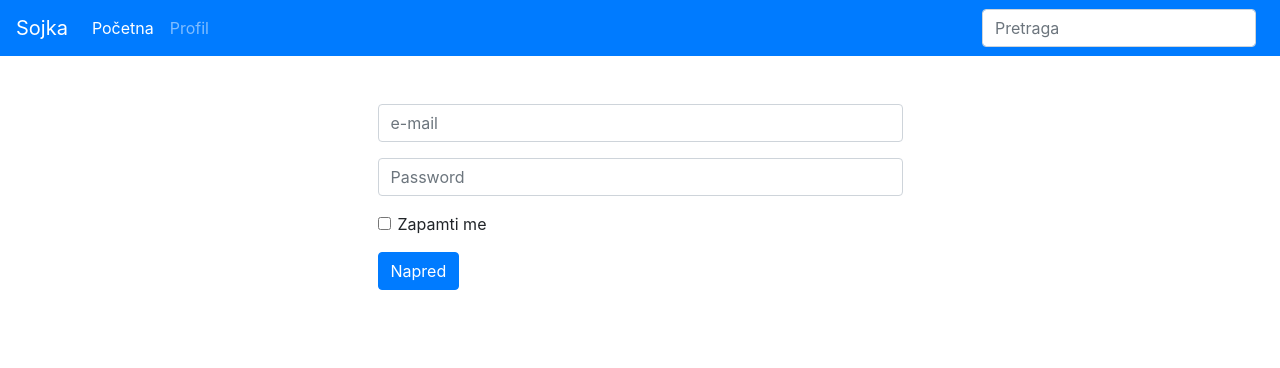
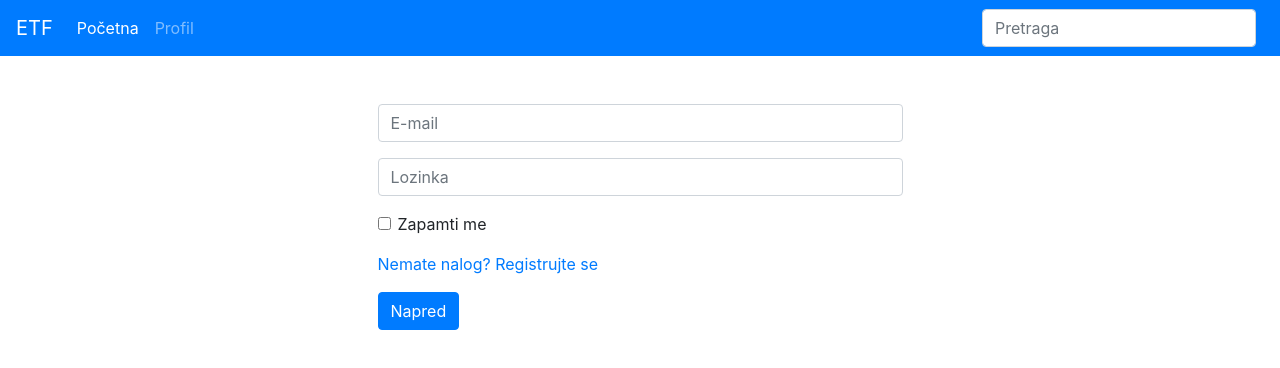
Before and after one commit to vasicbre/jays2, a React (Create React App) app in the folder client/: page /login in a window 1280 px wide. Shown: the top 368 px of the page. Built offline with nearby package versions, Linux system fonts and the light colour scheme; no server answers; the HTML template or start-up script is replaced by a standard one.

Commit message:
Add login functionality

```diff
--- a/client/src/components/Header.jsx
+++ b/client/src/components/Header.jsx
@@ -5,7 +5,7 @@ class Header extends Component {
     render() {
         return (
             <nav className="navbar navbar-expand-lg navbar-dark bg-primary">
-                <a className="navbar-brand" href="#">Sojka</a>
+                <a className="navbar-brand" href="">ETF</a>
                 <button className="navbar-toggler" type="button" data-toggle="collapse" data-target="#navbarSupportedContent" aria-controls="navbarSupportedContent" aria-expanded="false" aria-label="Toggle navigation">
                     <span className="navbar-toggler-icon"></span>
                 </button>
--- a/client/src/components/Home.jsx
+++ b/client/src/components/Home.jsx
@@ -2,13 +2,16 @@ import React, { Component } from 'react';
 import Login from './Login';
 
 class Home extends Component {
-    state = { loggedIn: false }
 
     render() {
-        let { loggedIn } = this.state;
+        const loggedIn = localStorage.getItem('token') != '';
         if (!loggedIn) {
             this.props.history.push('/login');
             return (<Login />);
+        } else {
+            return <div>
+                <h1>Home</h1>
+            </div>
         }
     }
 }
--- a/client/src/components/Login.jsx
+++ b/client/src/components/Login.jsx
@@ -1,7 +1,11 @@
 import React, { Component } from 'react';
+
+import axios from 'axios';
 
 class Login extends Component {
     mediaQuery = "(max-width: 450px)";
+
+    state = { email: "", password: "" }
 
     constructor(props) {
         super(props)
@@ -13,18 +17,50 @@ class Login extends Component {
         window.matchMedia(this.mediaQuery).addListener(handler);
     }
 
+    loginSubmit(e) {
+        e.preventDefault();
+        var bodyFormData = new FormData();
+        bodyFormData.set('email',this.state.email);
+        bodyFormData.set('password', this.state.password);
+        axios({
+            method: "post",
+            url: "http://localhost:8000/api/user/token/",
+            data: bodyFormData,
+            headers: {'Content-Type': 'multipart/form-data' }
+            })
+            .then(response => {
+                localStorage.setItem('token', response.data.token);
+                this.props.history.push('/');
+            })
+            .catch(err => {
+                alert('Neuspešna akcija, pokušajte ponovo');
+                console.log(err);
+            });
+    }
+
+    handleEmailChange(e) {
+        this.setState({email: e.target.value});
+    }
+
+    handlePasswordChange(e) {
+        this.setState({password: e.target.value});
+    }
+
     render() {
         let output = <div className= {this.state.matches? "container w-100 mt-5" : "container w-50 mt-5" }>
-            <form>
+            <form onSubmit={this.loginSubmit.bind(this)}>
                 <div className="form-group">
-                    <input type="email" className="form-control" id="exampleInputEmail1" aria-describedby="emailHelp" placeholder="e-mail"/>
+                    <input type="email" className="form-control" id="emailInput" aria-describedby="emailHelp" onChange={this.handleEmailChange.bind(this)} placeholder="E-mail"/>
                 </div>
                 <div className="form-group">
-                    <input type="password" className="form-control" id="exampleInputPassword1" placeholder="Password"/>
+                    <input type="password" className="form-control" id="passwordInput" onChange={this.handlePasswordChange.bind(this)} placeholder="Lozinka"/>
                 </div>
                 <div className="form-group form-check">
                     <input type="checkbox" className="form-check-input" id="exampleCheck1"/>
                     <label className="form-check-label" htmlFor="exampleCheck1">Zapamti me</label>
+                </div>
+                <div className="form-group">
+                    <a href="" onClick={()=>this.props.history.push('/register')}>Nemate nalog? Registrujte se</a>
                 </div>
                 <button type="submit" className="btn btn-primary">Napred</button>
             </form>
--- a/client/src/components/Register.jsx
+++ b/client/src/components/Register.jsx
@@ -56,7 +56,6 @@ class Register extends Component {
         }
 
         if (formIsValid) {
-            console.log('register');
             var bodyFormData = new FormData();
             bodyFormData.set('email',this.state.email);
             bodyFormData.set('name', this.state.name);
@@ -79,7 +78,7 @@ class Register extends Component {
 
     render() {
         let output = <div className= {this.state.matches? "container w-100 mt-5" : "container w-50 mt-5" }>
-            <form onSubmit= {this.registerSubmit.bind(this)}>
+            <form onSubmit={this.registerSubmit.bind(this)}>
                 <div className="form-group">
                     <input type="text" className="form-control" id="nameInput" onChange={this.handleNameChange.bind(this)} placeholder="Ime"/>
                 </div>
@@ -92,6 +91,9 @@ class Register extends Component {
                 <div className="form-group">
                     <input type="password" className="form-control" id="passInput2" onChange={this.handlePassword2Change.bind(this)} placeholder="Potvrdi lozinku"/>
                 </div>
+                <div className="form-group">
+                    <a href="" onClick={()=>this.props.history.push('/login')}>Imate nalog? Ulogujte se</a>
+                </div>
                 <button type="submit" className="btn btn-primary">Registruj se</button>
             </form>
         </div>
```
